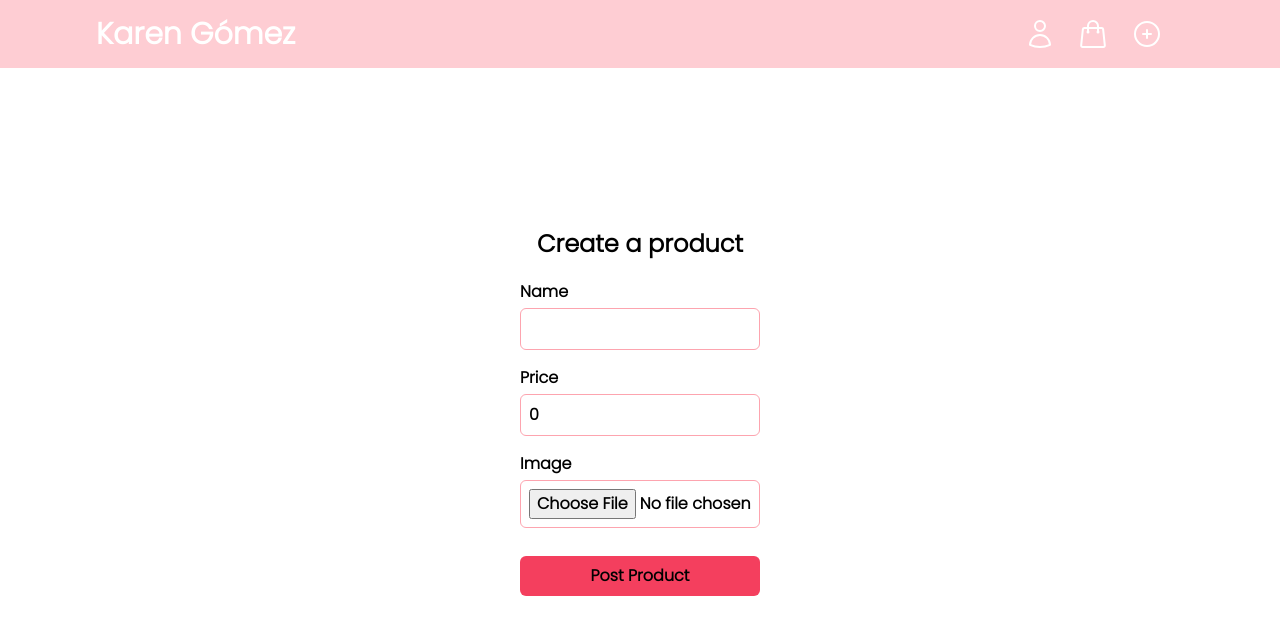
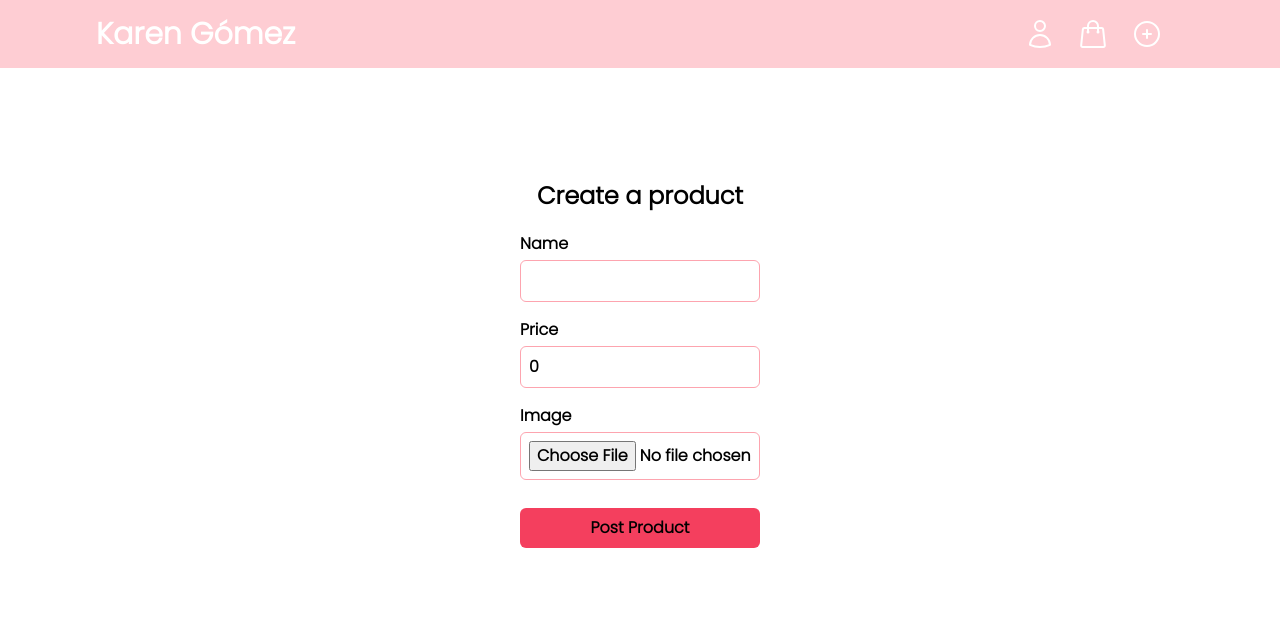
Before and after one commit to karengomezs/ecommerce, a Next.js app: page /create-product in a window 1280 px wide. Shown: the top 634 px of the page. Built offline with nearby package versions, Linux system fonts and the light colour scheme; no server answers.

Commit message:
conditionals product form readys

```diff
--- a/src/app/components/Form-product.tsx
+++ b/src/app/components/Form-product.tsx
@@ -10,9 +10,11 @@ export default function FormProduct() {
   const [productName, setProductName] = useState<string>("");
   const [productPrice, setProductPrice] = useState<number>(0);
   const [productImg, setProductImg] = useState<File>();
+  const [productPosted, setProductPosted] = useState<boolean>(false);
+  const [buttonDisable, setButtonDisable] = useState<boolean>(false);
 
   return (
-    <div className="flex flex-col items-center mt-40 text-black font-semibold">
+    <div className="flex flex-col items-center mt-28 text-black font-semibold">
       <h2 className="text-2xl mb-5">Create a product</h2>
       <Form.Root
         ref={ref}
@@ -22,6 +24,8 @@ export default function FormProduct() {
 
           try {
             if (!productImg) return;
+
+            setButtonDisable(true);
 
             const img = await uploadImage(productImg);
 
@@ -39,14 +43,17 @@ export default function FormProduct() {
             product.id = doc?.id ?? Date.now().toString();
 
             //     setPostsArray([post, ...postsArray]);
-
             setProductImg(undefined);
             setProductName("");
             setProductPrice(0);
             //this function clear all form elements
             ref.current?.reset();
+
+            setProductPosted(true);
+            setButtonDisable(false);
           } catch (error) {
             console.error(error);
+            setButtonDisable(false);
           }
         }}
       >
@@ -57,6 +64,7 @@ export default function FormProduct() {
               <input
                 onChange={(e) => {
                   setProductName(e.target.value);
+                  setProductPosted(false);
                 }}
                 value={productName}
                 className="w-60 p-2 rounded-md border border-rose-300"
@@ -102,12 +110,15 @@ export default function FormProduct() {
 
         <Form.Submit asChild>
           <button
+            disabled={buttonDisable}
             type="submit"
             className="w-60 p-2 mt-3 mx-auto rounded-md bg-rose-500 hover:bg-rose-600 hover:text-white  text-center font-bold"
           >
-            Post Product
+            {buttonDisable ? <p>Creating product</p> : <p>Post Product</p>}
           </button>
         </Form.Submit>
+
+        {productPosted && <p>Product Posted!</p>}
       </Form.Root>
     </div>
   );
```
